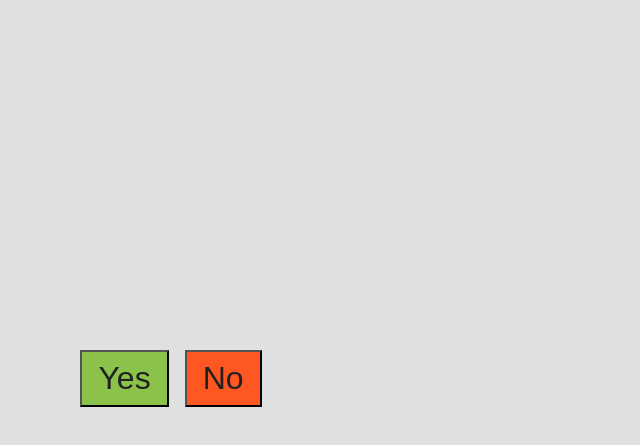
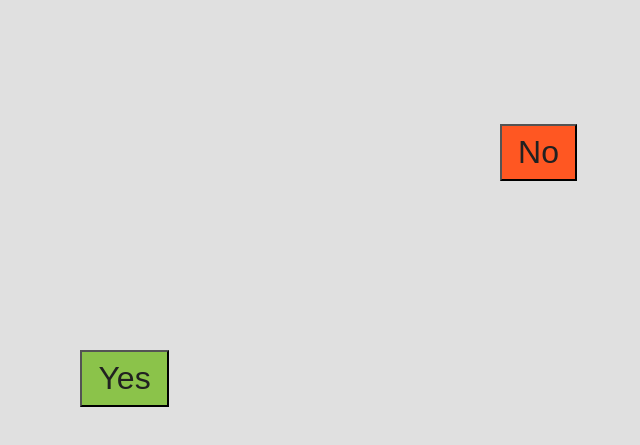
Before and after one commit to thitiwut-c/are-you-dumb, a plain HTML site: page index.html in a window 1280 px wide. Both pictures are taken after a click on the button "No". Shown: the part 69-514 px from the top of the page, without its empty margins (477-1117 px from the left). Drawn offline with Linux system fonts and the light colour scheme.

Commit message:
Implement no button logic

```diff
--- a/index.html
+++ b/index.html
@@ -12,9 +12,18 @@
 
         <div class="container">
             <div class="inner">
-                <button class="btn btn-primary">Yes</button>
-                <button class="btn btn-danger">No</button>
+                <button class="btn btn-yes">Yes</button>
+                <button class="btn btn-no" id="no-btn-static">No</button>
+                <button
+                    class="btn btn-no btn-dynamic"
+                    id="no-btn-dynamic"
+                    style="display: none"
+                >
+                    No
+                </button>
             </div>
         </div>
+
+        <script src="main.js"></script>
     </body>
 </html>
--- /dev/null
+++ b/main.js
@@ -0,0 +1,48 @@
+"use strict";
+
+const noBtnStatic = document.getElementById("no-btn-static");
+const noBtnDynamic = document.getElementById("no-btn-dynamic");
+
+function hide(e) {
+    e.target.setAttribute("style", "opacity: 0;");
+
+    noBtnStatic.removeEventListener("mouseenter", hide);
+
+    // Show button.
+    noBtnDynamic.setAttribute("style", "");
+
+    noBtnDynamic.dispatchEvent(new MouseEvent("mouseenter"));
+}
+
+noBtnStatic.addEventListener("mouseenter", hide);
+
+function moveAway(e) {
+    const { top: oldY, left: oldX } = e.target.getBoundingClientRect();
+    const { offsetHeight: btnH, offsetWidth: btnW } = e.target;
+    const { innerHeight: wh, innerWidth: ww } = window;
+    const maxH = wh - btnH;
+    const maxW = ww - btnW;
+
+    let newX, newY;
+
+    for (let isOverlap = true; isOverlap; ) {
+        newX = Math.random() * (maxW + 1);
+        newY = Math.random() * (maxH + 1);
+
+        const isLeftOverlap = newX + btnW >= oldX && oldX >= newX;
+        const isRightOverlap = newX <= oldX + btnW && newX >= oldX;
+        const isTopOverlap = newY + btnH >= oldY && oldY >= newY;
+        const isBottomOverlap = newY <= oldY + btnH && newY >= oldY;
+
+        const isOverlapX = isLeftOverlap || isRightOverlap;
+        const isOverlapY = isTopOverlap || isBottomOverlap;
+
+        isOverlap = isOverlapX && isOverlapY;
+    }
+
+    const style = `position: absolute; top: ${newY}px; left: ${newX}px;`;
+
+    e.target.setAttribute("style", style);
+}
+
+noBtnDynamic.addEventListener("mouseenter", moveAway);
--- a/style.css
+++ b/style.css
@@ -31,10 +31,14 @@ body {
     color: #212121;
 }
 
-.btn-primary {
+.btn-yes {
     background-color: #8bc34a;
 }
 
-.btn-danger {
+.btn-no {
     background-color: #ff5722;
 }
+
+.btn-dynamic {
+    position: absolute;
+}
```
